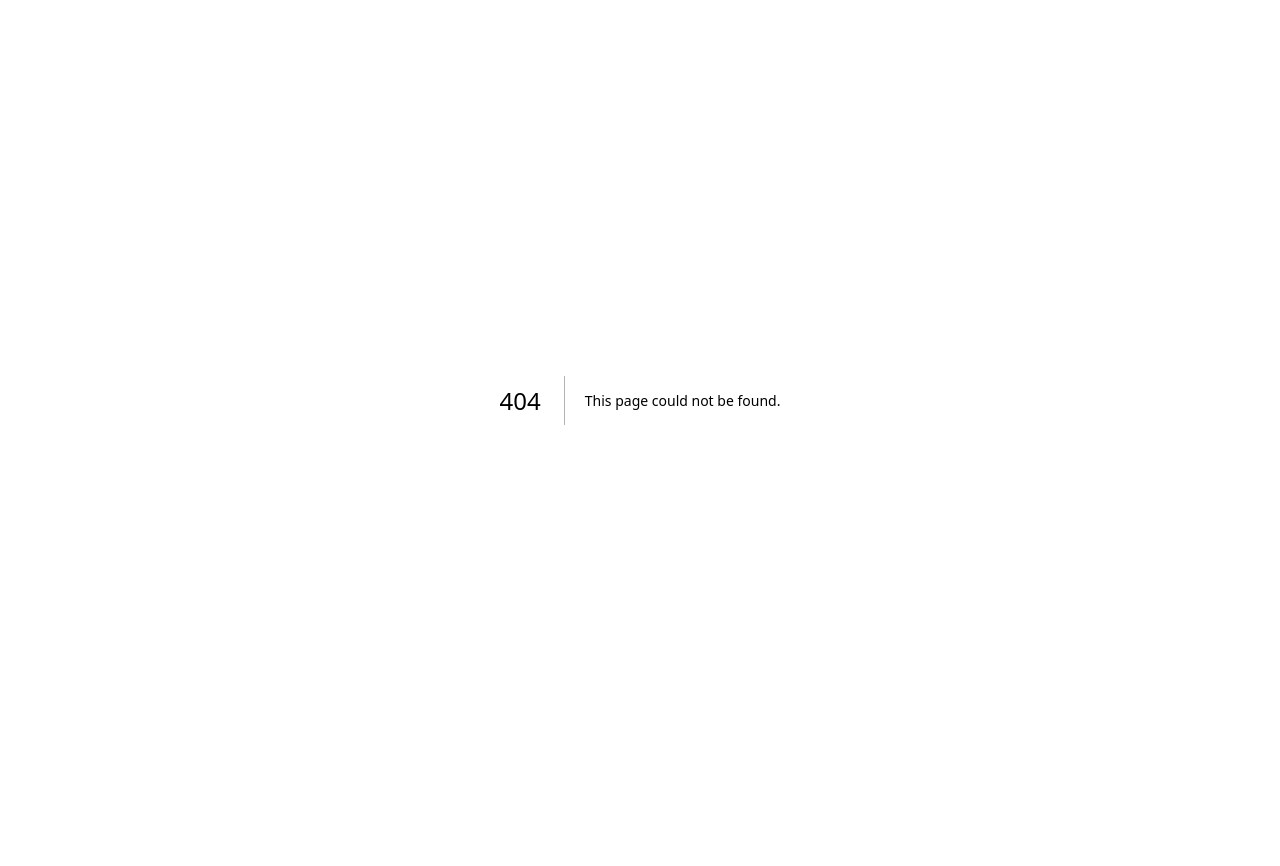
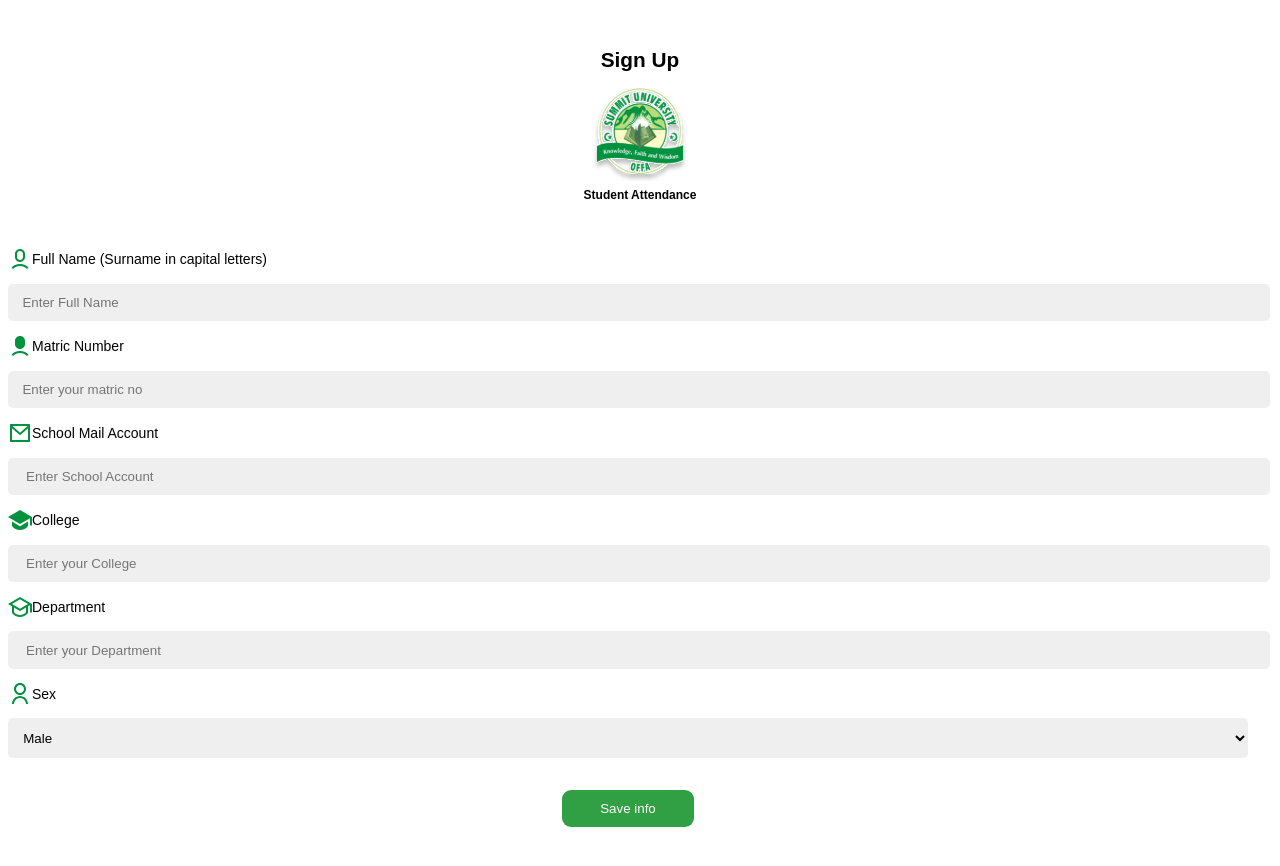
Before and after one commit to abdulbasit-suleiman/studentAttendance, a Next.js app: page /studentsPage/signUpForm in a window 1280 px wide. Before the commit this address had no page. Shown: the top 866 px of the page. Before the commit the page ends 800 px from the top, so only its background shows below. Built offline with nearby package versions, Linux system fonts and the light colour scheme.

Commit message:
signUpAuthFailedPage added

```diff
--- a/pages/index.js
+++ b/pages/index.js
@@ -1,9 +1,9 @@
+import Splash from "./studentsPage/studentSplash";
 
 export default function Home() {
   return (
-   <div className="home">
-<img src='./asset/logo.svg' />
-
+   <div className="home" style={{width:'10rem'}} >
+<Splash />
    </div>
   )
 }
--- a/pages/studentsPage/signUp.js
+++ b/pages/studentsPage/signUpForm.js
@@ -1,4 +1,6 @@
-import { useEffect,useState } from "react";
+import { useEffect, useState } from "react";
+import SignUpAuth from "./signUpAuth";
+import Link from "next/link";
 function SignUp() {
   let faceio;
   // useEffect(()=>{
@@ -89,7 +91,7 @@ function SignUp() {
               xmlns="http://www.w3.org/2000/svg"
             >
               <path
-                d="M12 18.4853L16.2426 14.2426C18.5858 11.8995 18.5858 8.10051 16.2426 5.75736C13.8995 3.41421 10.1005 3.41421 7.75736 5.75736C5.41421 8.10051 5.41421 11.8995 7.75736 14.2426L12 18.4853ZM17.6569 15.6569L12 21.3137L6.34315 15.6569C3.21895 12.5327 3.21895 7.46734 6.34315 4.34315C9.46734 1.21895 14.5327 1.21895 17.6569 4.34315C20.781 7.46734 20.781 12.5327 17.6569 15.6569ZM5 22H19V24H5V22Z"
+                d="M12 2L0 9L12 16L22 10.1667V17.5H24V9L12 2ZM3.99902 13.4905V18.0001C5.82344 20.429 8.72812 22.0001 11.9998 22.0001C15.2714 22.0001 18.1761 20.429 20.0005 18.0001L20.0001 13.4913L12.0003 18.1579L3.99902 13.4905Z"
                 fill="#00923F"
               />
             </svg>
@@ -106,7 +108,7 @@ function SignUp() {
               xmlns="http://www.w3.org/2000/svg"
             >
               <path
-                d="M3 3H21C21.5523 3 22 3.44772 22 4V20C22 20.5523 21.5523 21 21 21H3C2.44772 21 2 20.5523 2 20V4C2 3.44772 2.44772 3 3 3ZM20 7.23792L12.0718 14.338L4 7.21594V19H20V7.23792ZM4.51146 5L12.0619 11.662L19.501 5H4.51146Z"
+                d="M4 11.3333L0 9L12 2L24 9V17.5H22V10.1667L20 11.3333V18.0113L19.7774 18.2864C17.9457 20.5499 15.1418 22 12 22C8.85817 22 6.05429 20.5499 4.22263 18.2864L4 18.0113V11.3333ZM6 12.5V17.2917C7.46721 18.954 9.61112 20 12 20C14.3889 20 16.5328 18.954 18 17.2917V12.5L12 16L6 12.5ZM3.96927 9L12 13.6846L20.0307 9L12 4.31541L3.96927 9Z"
                 fill="#00923F"
               />
             </svg>
@@ -114,9 +116,34 @@ function SignUp() {
           </label>
           <input type="text" placeholder=" Enter your Department" />
 
-       <div className="signUpHeader">
-       <button className="save">Save info</button>
-       </div>
+          <label for="sex">
+            <svg
+              width="24"
+              height="24"
+              viewBox="0 0 24 24"
+              fill="none"
+              xmlns="http://www.w3.org/2000/svg"
+            >
+              <path
+                d="M4 22C4 17.5817 7.58172 14 12 14C16.4183 14 20 17.5817 20 22H18C18 18.6863 15.3137 16 12 16C8.68629 16 6 18.6863 6 22H4ZM12 13C8.685 13 6 10.315 6 7C6 3.685 8.685 1 12 1C15.315 1 18 3.685 18 7C18 10.315 15.315 13 12 13ZM12 11C14.21 11 16 9.21 16 7C16 4.79 14.21 3 12 3C9.79 3 8 4.79 8 7C8 9.21 9.79 11 12 11Z"
+                fill="#00923F"
+              />
+            </svg>
+            Sex
+          </label>
+          <div className="sexOption">
+         <select>
+          <option>Male</option>
+          <option>Female</option>
+         </select>
+          </div>
+
+          <div className="signUpHeader">
+            <Link href="./signUpAuth">
+              {" "}
+              <button className="signUpBtn">Save info</button>
+            </Link>
+          </div>
         </form>
       </div>
     </div>
--- a/styles/globals.css
+++ b/styles/globals.css
@@ -33,7 +33,8 @@ body {
 }
 
 /* STUDENT SIGNUP PAGE  */
-.signUp,.signUpAuth {
+.signUp,
+.signUpAuth {
   display: flex;
   flex-direction: column;
   margin: 2rem 0rem;
@@ -45,11 +46,13 @@ body {
   justify-content: center;
   align-items: center;
 }
-.signUp > .signUpHeader > h3 {
+.signUp > .signUpHeader > h3,
+.signUpHeader > h3 {
   margin: 1rem;
-  font-size: 1.2rem;
+  font-size: 1.3rem;
   font-weight: 700;
 }
+
 .signUpForm {
   margin: 2rem 0.5rem;
   margin-right: 2rem;
@@ -73,14 +76,47 @@ label {
 .signUpForm > form > input::placeholder {
   padding-left: 0.2rem;
 }
-.save {
+.signUpBtn {
   margin: 2rem 0;
   color: white;
   background: #319f43;
   border-radius: 9px;
-  padding: 0.55rem 2.2rem;
+  padding: 0.7rem 2.4rem;
   outline: none;
   border: none;
 }
+.sexOption>select{
+  width: 100%;
+  padding: 0.7rem ;
+  background: #efefef;
+  border-radius: 5px;
+  border: none;
+  outline: none;
+}
 
 /* SIGNUP AUTH */
+/* SIGNUPAUTHCOMPLETE */
+.signUpAuthComplete {
+  display: flex;
+  flex-direction: column;
+  margin: 2rem 1rem;
+}
+.authComplete {
+  margin: 1rem 0.2rem;
+  display: flex;
+  flex-direction: column;
+  justify-content: center;
+  align-items: center;
+}
+.completeAuth {
+  display: flex;
+  flex-direction: column;
+  justify-content: center;
+  align-items: center;
+  margin: 4rem;
+}
+.completeAuth > h4 {
+  font-size: 0.9rem;
+  font-weight: 600;
+  margin-bottom: 2rem;
+}
```
Also changed, not shown: pages/studentsPage/signUpAuthComplete.js (added, +33 -0 lines), pages/studentsPage/signUpAuthFailed.js (added, +34 -0 lines), public/asset/faceAuth.svg (deleted).
